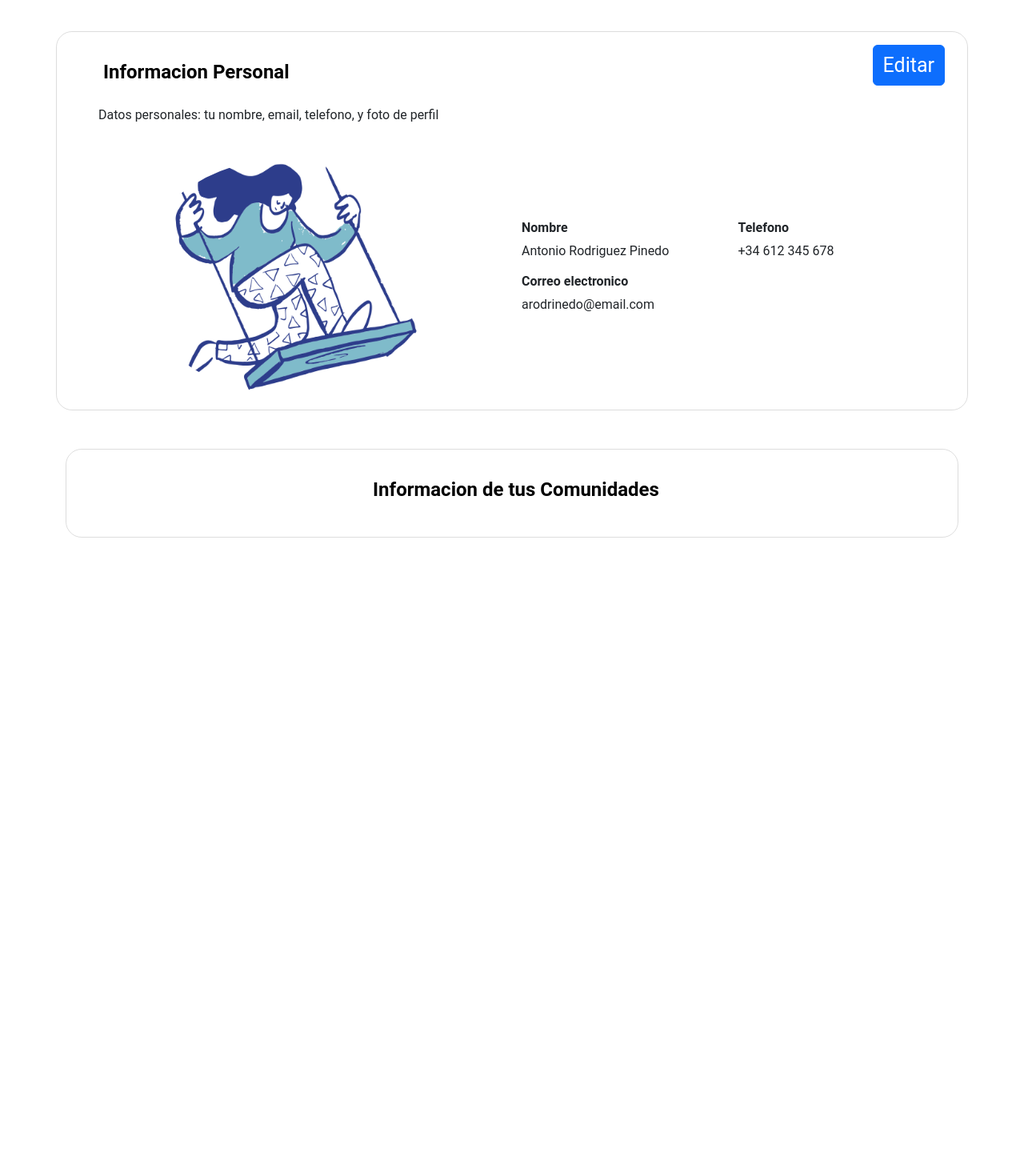
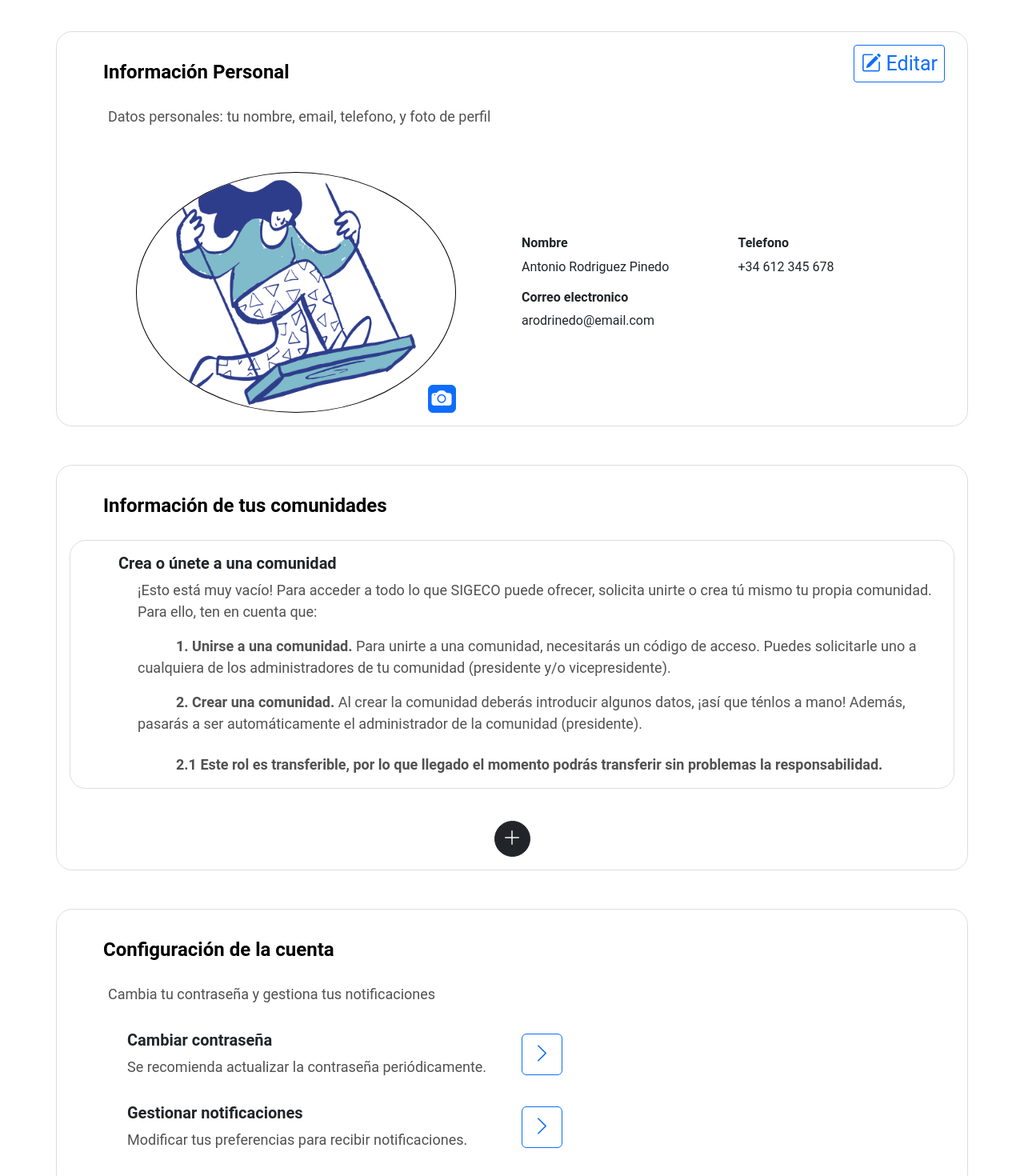
Before and after one commit to ComunidadVecinos/sigeco-webapp, a React (Create React App) app in the folder frontend/: page /perfil in a window 1280 px wide. Shown: the part 320-1790 px from the top of the page at 80% size. Before the commit the page ends 1042 px from the top, so only its background shows below. Built offline with nearby package versions, Linux system fonts and the light colour scheme.

Commit message:
Finalización de la ProfilePage al registrarse

```diff
--- a/frontend/package.json
+++ b/frontend/package.json
@@ -4,6 +4,7 @@
   "private": true,
   "dependencies": {
     "bootstrap": "^5.3.8",
+    "bootstrap-icons": "^1.13.1",
     "react": "^18.2.0",
     "react-dom": "^18.2.0",
     "web-vitals": "^2.1.0"
--- a/frontend/src/assets/styles/style.css
+++ b/frontend/src/assets/styles/style.css
@@ -4,6 +4,7 @@
     box-sizing: border-box;
     font-family: 'Roboto', sans-serif;
 }
+
 
 /* ----- HEADER -----*/
 header {
@@ -168,4 +169,20 @@ footer {
 
 .imagenPerfil{
     border-radius: 50%;
+    border: 1px solid #000;
 }
+
+.cambiarFoto{
+    width: 35px;
+    height: 35px;
+    transform: 'translate(20%, 20%)';
+}
+
+.p-info-comunidad{
+    font-size: 18px;
+}
+
+.btnAñadirComunidad{
+    width: 45px;
+    height: 45px;
+}
--- a/frontend/src/components/common/Header/Header.tsx
+++ b/frontend/src/components/common/Header/Header.tsx
@@ -31,7 +31,7 @@ const Header: React.FC = () =>{
 
                     </div>
 
-                    <hr className="w-100" />
+                    <hr className="w-100 me-5" />
 
                     <div className="d-flex w-100 justify-content-start ms-5">
                         <ul className="navbar-nav flex-row">
--- a/frontend/src/pages/LogInPage/LogInPage.tsx
+++ b/frontend/src/pages/LogInPage/LogInPage.tsx
@@ -15,7 +15,7 @@ const LogInPage: React.FC = () => {
                 <nav className="navbar bg-white">
                     <div className="container-fluid">
                         <Link to="/" className="navbar-brand">
-                            <img src={logo} alt="Sigeco" className="img-logo" />
+                            <img src={logo} alt="Sigeco" className="img-logo1" />
                         </Link>
                     </div>
                 </nav>
@@ -24,7 +24,7 @@ const LogInPage: React.FC = () => {
             <main className="container">
                 <h1 className="text-center"><strong>Iniciar Sesión</strong></h1>
                 <hr className="mx-auto w-26 hr-grueso" />
-                <div className=" row d-flex justify-content-center mt-3">
+                <div className="contorno row d-flex justify-content-center mt-3">
                     <h4 className="sub-title text-center mb-5">¡Bienvenido/a de nuevo! Accede con tu email/teléfono y contraseña para continuar donde lo dejaste.</h4>
                     <div className="row">
                         <div className="formulario mb-3 mt-2">
@@ -48,7 +48,7 @@ const LogInPage: React.FC = () => {
                         </div>
                     </div>
                     <div className='row mt-4'>
-                        <Link to="/olvido-contraseña">¿Olvidaste tu contraseña?</Link>
+                        <Link className='mb-5' to="/olvido-contraseña">¿Olvidaste tu contraseña?</Link>
                     </div>
                 </div>
             </main>
--- a/frontend/src/pages/ProfilePage/ProfilePage.tsx
+++ b/frontend/src/pages/ProfilePage/ProfilePage.tsx
@@ -1,6 +1,7 @@
 import React from 'react';
 import Header from '../../components/common/Header/Header';
 import imgSD from '../../assets/images/SwingingDoodle.png'
+import 'bootstrap-icons/font/bootstrap-icons.css';
 
 
 const ProfilePage: React.FC = () =>{
@@ -14,18 +15,23 @@ const ProfilePage: React.FC = () =>{
 
                 <div className="contorno row d-flex justify-content-center mt-5 p-3">
                     <div className="col-6">
-                        <h4 className='fw-bold'>Informacion Personal</h4>
+                        <h4 className='fw-bold'>Información Personal</h4>
                     </div>
                     <div className="col-6 text-end">
-                        <button className='btn btn-primary'>Editar</button>
+                        <button className='btn btn-outline-primary btn-sm'><i className="bi bi-pencil-square"></i>  Editar</button>
                     </div>
 
-                    <span className='ms-5'>Datos personales: tu nombre, email, telefono, y foto de perfil</span>
+                    <p className='p-info-comunidad ps-5'>Datos personales: tu nombre, email, telefono, y foto de perfil</p>
 
                     <div className="row align-items-center mt-3">
                         <div className="col-6">
                             <div className=" text-center mt-4 ">
-                                <img className="imagenPerfil" src={imgSD} alt="Imagen del perfil"/>
+                                <div className="position-relative d-inline-block">
+                                    <img className="imagenPerfil" src={imgSD} alt="Imagen del perfil"/>
+                                    <button className="cambiarFoto btn btn-primary position-absolute bottom-0 end-0 rounded-circel d-flex align-items-center justify-content-center p-2">
+                                        <i className="bi bi-camera-fill"></i>
+                                    </button>
+                                </div>
                             </div>
 
                         </div>
@@ -42,9 +48,63 @@ const ProfilePage: React.FC = () =>{
 
                 </div>
 
-                <div className="contorno d-flex justify-content-center mt-5 p-3">
-                    <h4 className='fw-bold '>Informacion de tus Comunidades</h4>
+                <div className="contorno row d-flex justify-content-center mt-5 p-3">
+                    <div className="col-6">
+                        <h4 className='fw-bold'>Información de tus comunidades</h4>
+                    </div>
+                    <div className="col-6 text-end">
+                    </div>
 
+                    <div className="contorno row align-items-center ms-5 me-5 mb-3">
+                        <h5 className='pt-3 ps-5 fw-bold'>Crea o únete a una comunidad</h5>
+                        <div className='ps-4'>
+                            <p className='p-info-comunidad ps-5'>¡Esto está muy vacío! Para acceder a todo lo que SIGECO puede ofrecer, solicita unirte o crea tú mismo tu propia comunidad. Para ello, ten en cuenta que: </p>
+
+                            <p className="p-info-comunidad ps-5"> <span className='ps-5 fw-bold'>1. Unirse a una comunidad.</span> Para unirte a una comunidad, necesitarás un código de acceso. Puedes solicitarle uno a cualquiera de los administradores de tu comunidad (presidente y/o vicepresidente).</p>
+
+                            <p className="p-info-comunidad ps-5"> <span className='ps-5 fw-bold'>2. Crear una comunidad.</span> Al crear la comunidad deberás introducir algunos datos, ¡así que ténlos a mano! Además, pasarás a ser automáticamente el administrador de la comunidad (presidente).
+                                <br /><p className='p-info-comunidad ps-5 fw-bold mt-4'>     2.1 Este rol es transferible, por lo que llegado el momento podrás transferir sin problemas la responsabilidad.</p></p>
+                        </div>
+                    </div>
+
+                    <div className="row mt-4 justify-content-center">
+                        <div className="col-auto">
+                            <button className="btnAñadirComunidad btn btn-dark rounded-circle d-flex align-items-center justify-content-center">
+                                <i className="bi bi-plus-lg fs-4"></i>
+                            </button>
+                        </div>
+                    </div>
+
+                </div>
+
+                <div className="contorno row d-flex justify-content-center mt-5 p-3">
+                    <div>
+                        <h4 className='fw-bold'>Configuración de la cuenta</h4>
+                    </div>
+
+                    <p className='p-info-comunidad ps-5'>Cambia tu contraseña y gestiona tus notificaciones</p>
+
+                    <div className="row align-items-center ms-5 me-5 mb-3">
+                        <div className="col-6">
+                            <h5 className='pt-3 ps-5 fw-bold'>Cambiar contraseña</h5>
+                            <p className='p-info-comunidad ps-5'>Se recomienda actualizar la contraseña periódicamente.</p>
+                        </div>
+                        <div className="col-6">
+                            <button className='btn btn-outline-primary'>
+                                <i className="bi bi-chevron-right"></i>
+                            </button>
+                        </div>
+                        <div className="col-6">
+                            <h5 className='pt-3 ps-5 fw-bold'>Gestionar notificaciones</h5>
+                            <p className='p-info-comunidad ps-5'>Modificar tus preferencias para recibir notificaciones.</p>
+                        </div>
+                        <div className="col-6">
+                            <button className='btn btn-outline-primary'>
+                                <i className="bi bi-chevron-right"></i>
+                            </button>
+                        </div>
+
+                    </div>
                 </div>
 
             </main>
```
Also changed, not shown: 1 other file (tests, documents, lock files or other folders).
